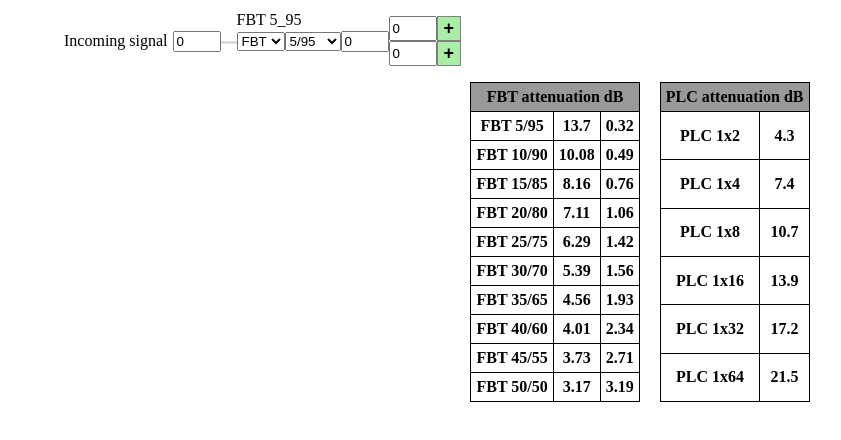
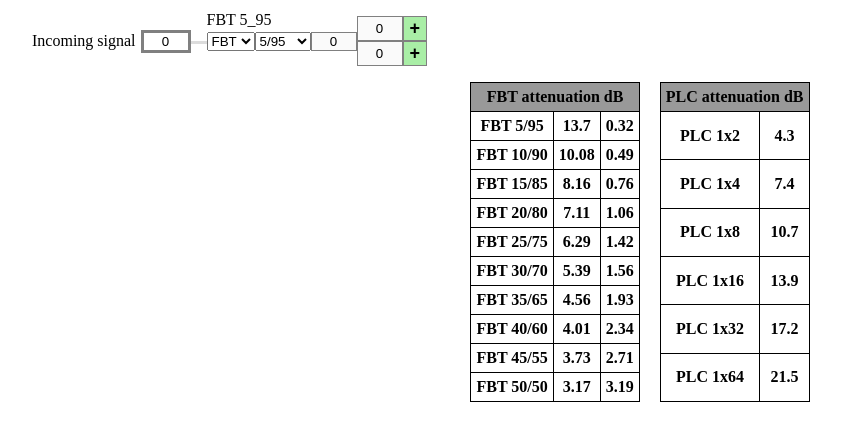
Before and after one commit to oleksiimikhno/fiber-tree-calculator, a plain HTML site: page index.html in a window 1280 px wide. Shown: the whole page, without its empty margins (0-841 px from the left). Drawn offline with Linux system fonts and the light colour scheme.

Commit message:
disabled input and styled

```diff
--- a/index.html
+++ b/index.html
@@ -37,10 +37,10 @@
 				<option value="45_55">45/55</option>
 				<option value="50_50">50/50</option>
 			</select>
-			<input class="in-split" name="in-signal" value="0">
+			<input class="in-split" name="in-signal" value="0" disabled>
 			<div class="column out-split">
-				<div class="row" data-id="0"><input class="out-signal" data-id="0" name="out-split" value="0"><button class="create-split">+</button></div>
-				<div class="row" data-id="0"><input class="out-signal" data-id="0" name="out-split" value="0"><button class="create-split">+</button></div>
+				<div class="row" data-id="0"><input class="out-signal" data-id="0" name="out-split" value="0" disabled><button class="create-split">+</button></div>
+				<div class="row" data-id="0"><input class="out-signal" data-id="0" name="out-split" value="0" disabled><button class="create-split">+</button></div>
 			</div>
 		</div>
 	</div>
--- a/javascript.js
+++ b/javascript.js
@@ -82,7 +82,7 @@ let changeSplitData = (option, selectedType) => {
 
         if (type === 'PLC' && getLenghtOutFibers > rows.length) {
             for (let i = rows.length; i < getLenghtOutFibers; i++) {
-                outSplit.insertAdjacentHTML('beforeend', `<div class="row" data-id="${id}"><input class="out-signal" data-id="${id}" name="out-split" value="0"><button class="create-split">+</button></div>`);
+                outSplit.insertAdjacentHTML('beforeend', `<div class="row" data-id="${id}"><input class="out-signal" data-id="${id}" name="out-split" value="0" disabled><button class="create-split">+</button></div>`);
             }
         } else {
             cleanOutRowsSplit(rows, rows.length, getLenghtOutFibers)
@@ -178,10 +178,10 @@ let createSplit = (id) => {
             <option value="45_55">45/55</option>
             <option value="50_50">50/50</option>
         </select>
-        <input class="in-split" name="in-signal" value="0">
+        <input class="in-split" name="in-signal" value="0" disabled>
         <div class="column out-split">
-            <div class="row" data-id="${id}"><input class="out-signal" data-id="${id}" name="out-split" value="0"><button class="create-split">+</button></div>
-            <div class="row" data-id="${id}"><input class="out-signal" data-id="${id}" name="out-split" value="0"><button class="create-split">+</button></div>
+            <div class="row" data-id="${id}"><input class="out-signal" data-id="${id}" name="out-split" value="0" disabled><button class="create-split">+</button></div>
+            <div class="row" data-id="${id}"><input class="out-signal" data-id="${id}" name="out-split" value="0" disabled><button class="create-split">+</button></div>
         </div>
     </div>`;
 };
--- a/style.css
+++ b/style.css
@@ -1,12 +1,8 @@
 body{
     /* max-width: 1440px; */
-    width: 90%;
+    width: 95%;
     padding: 0 1rem;
     margin: 0 auto;
-    /* background-color: rgba(252, 250, 250, 0.897); */
-}
-main{
-    /* background-color: #fff; */
 }
 .row{
     display: flex;
@@ -27,6 +23,7 @@ main{
     overflow-x: scroll;
 }
 #in-signal{
+    border: 3px solid grey;
     margin-left: 5px;
 }
 .split{
@@ -68,6 +65,11 @@ label > input, label > button{
 
 input{
     max-width: 40px;
+    text-align: center;
+}
+input:disabled{
+    color: black;
+    border: 1px solid grey;
 }
 
 
@@ -96,9 +98,6 @@ input{
 
 
 
-/* table:first{
-    margin-right: 20px;
-} */
 table, td{
     border-collapse: collapse;
     border: 1px solid black;
```
